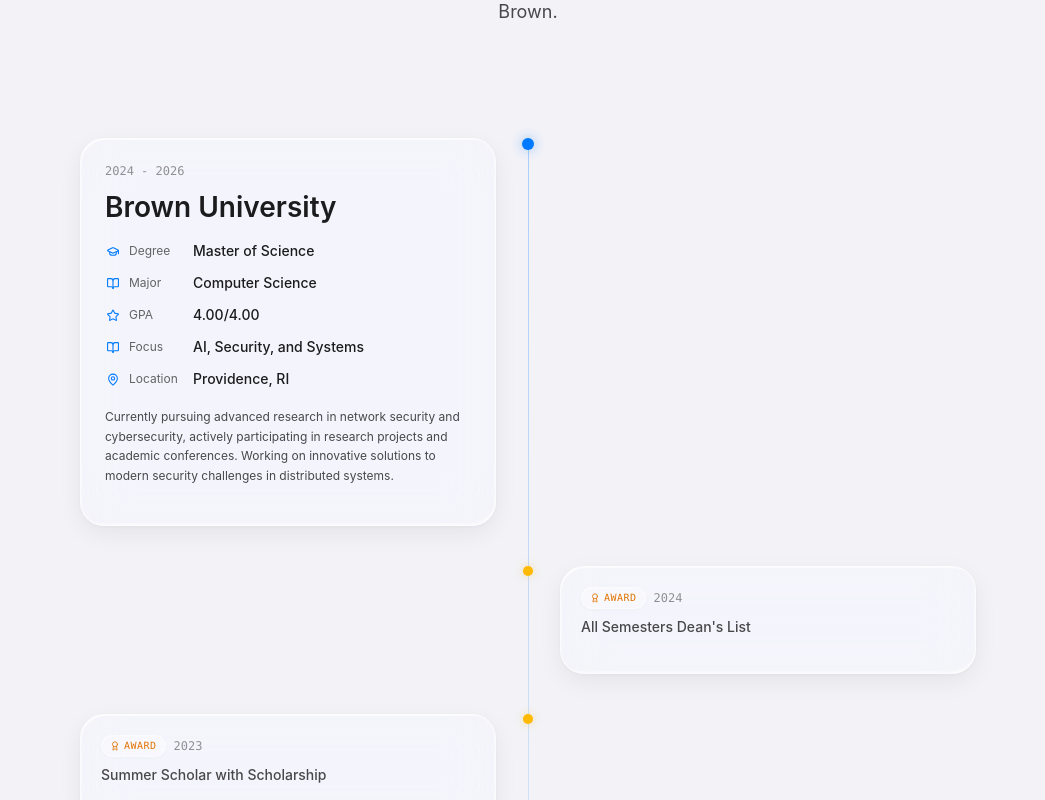
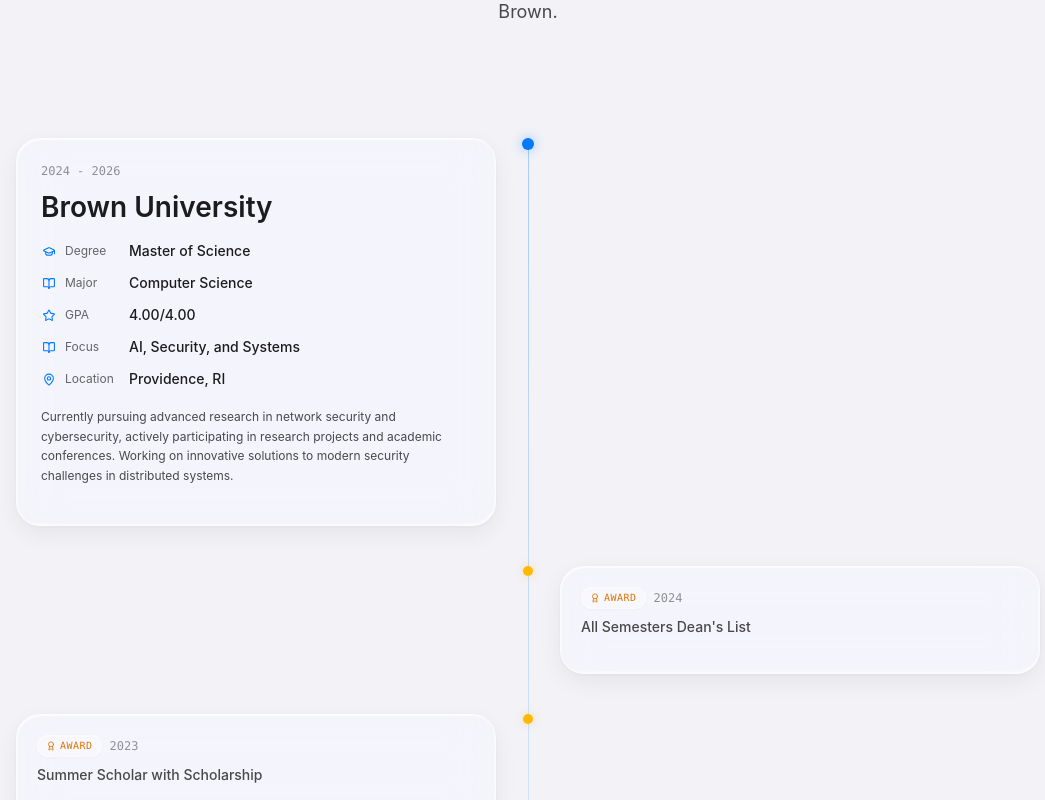
Before and after one commit to Jingqing-Liu/jingqing-liu.github.io, a Next.js app: page /education in a window 1280 px wide. Shown: the part 340-1140 px from the top of the page, without its empty margins (112-1157 px from the left). Built offline with nearby package versions, Linux system fonts and the light colour scheme.

Commit message:
update education page with timeline layout and unified style

```diff
--- a/src/app/education/page.tsx
+++ b/src/app/education/page.tsx
@@ -95,7 +95,7 @@
       <AnimatedSection>
         <section className="py-8 pb-16">
           <div className="container mx-auto px-6 md:px-8">
-            <div className="max-w-4xl mx-auto">
+            <div className="max-w-5xl mx-auto">
               <div className="relative">
                 {/* Timeline line */}
                 <div className="absolute left-6 md:left-1/2 top-0 bottom-0 w-px bg-gradient-to-b from-[#007aff]/30 via-[#007aff]/10 to-transparent" />
```
